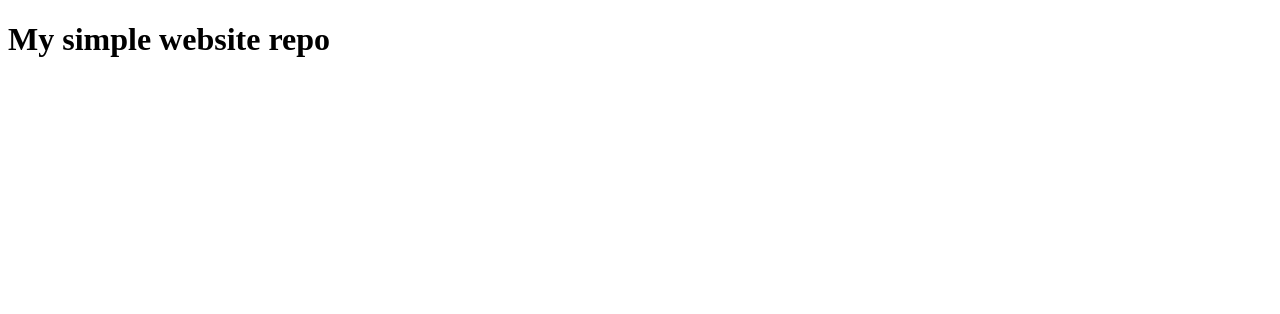
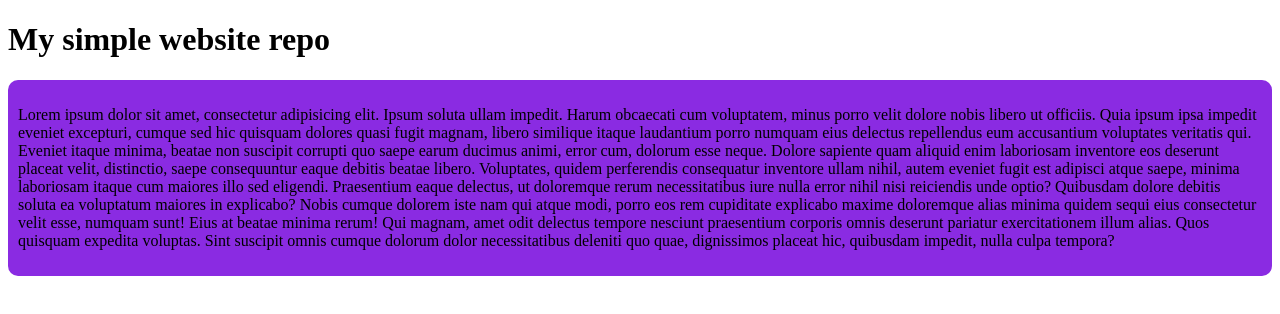
Before and after one commit to anowarhossen5744/my-simple-website-repo, a plain HTML site: page index.html in a window 1280 px wide. Drawn offline with Linux system fonts and the light colour scheme.

Commit message:
Paragraph

```diff
--- a/index.html
+++ b/index.html
@@ -6,12 +6,21 @@
 
     <title>My Simple Website Info....</title>
 
+    <link rel="stylesheet" href="style/style.css">
+
 </head>
 <body>
 
 
 <h1>My simple website repo</h1>
 
+<div>
+    <p>
+        Lorem ipsum dolor sit amet, consectetur adipisicing elit. Ipsum soluta ullam impedit. Harum obcaecati cum voluptatem, minus porro velit dolore nobis libero ut officiis. Quia ipsum ipsa impedit eveniet excepturi, cumque sed hic quisquam dolores quasi fugit magnam, libero similique itaque laudantium porro numquam eius delectus repellendus eum accusantium voluptates veritatis qui. Eveniet itaque minima, beatae non suscipit corrupti quo saepe earum ducimus animi, error cum, dolorum esse neque. Dolore sapiente quam aliquid enim laboriosam inventore eos deserunt placeat velit, distinctio, saepe consequuntur eaque debitis beatae libero. Voluptates, quidem perferendis consequatur inventore ullam nihil, autem eveniet fugit est adipisci atque saepe, minima laboriosam itaque cum maiores illo sed eligendi. Praesentium eaque delectus, ut doloremque rerum necessitatibus iure nulla error nihil nisi reiciendis unde optio? Quibusdam dolore debitis soluta ea voluptatum maiores in explicabo? Nobis cumque dolorem iste nam qui atque modi, porro eos rem cupiditate explicabo maxime doloremque alias minima quidem sequi eius consectetur velit esse, numquam sunt! Eius at beatae minima rerum! Qui magnam, amet odit delectus tempore nesciunt praesentium corporis omnis deserunt pariatur exercitationem illum alias. Quos quisquam expedita voluptas. Sint suscipit omnis cumque dolorum dolor necessitatibus deleniti quo quae, dignissimos placeat hic, quibusdam impedit, nulla culpa tempora?
+    </p>
+</div>
+
+
 
 
 
--- /dev/null
+++ b/style/style.css
@@ -0,0 +1,7 @@
+
+
+div{
+    background:blueviolet;
+    padding:10px;
+    border-radius: 10px;
+}
```
